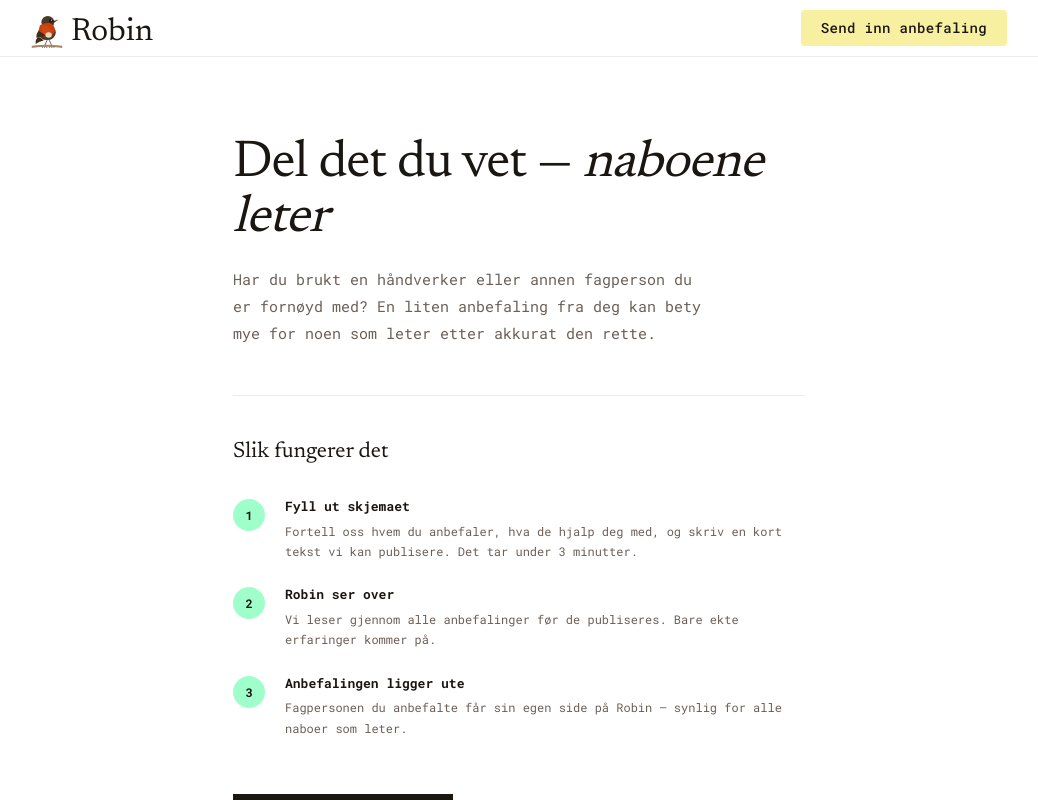
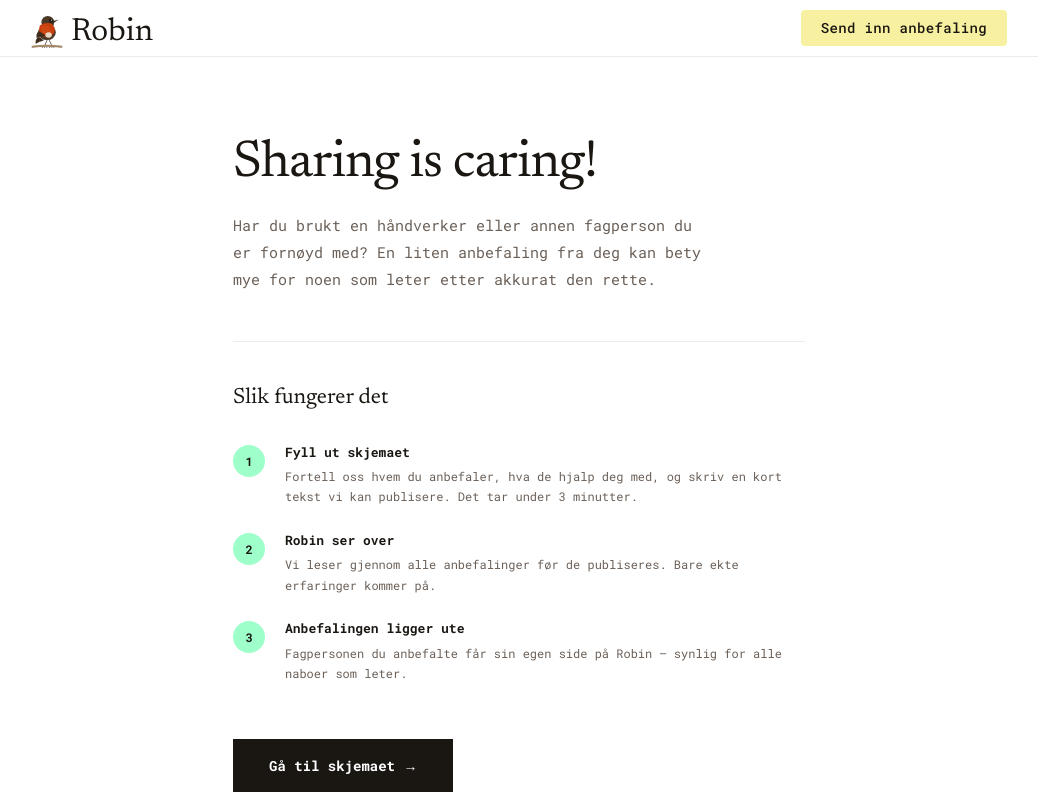
Before and after one commit to idameland/robin, a Next.js app: page /send-anbefaling in a window 1280 px wide. Shown: the top 800 px of the page, without its empty margins (121-1159 px from the left). Built offline with nearby package versions, Linux system fonts and the light colour scheme.

Commit message:
Endre tittel til 'Sharing is caring\!'

```diff
--- a/app/send-anbefaling/page.tsx
+++ b/app/send-anbefaling/page.tsx
@@ -36,8 +36,7 @@ export default function SendAnbefalingPage() {
             className="text-[40px] md:text-[52px] leading-[1.05] tracking-[-1px] font-normal text-petroleum mb-5"
             style={serif}
           >
-            Del det du vet —{" "}
-            <em>naboene leter</em>
+            Sharing is caring!
           </h1>
           <p className="text-[15px] text-petroleum-muted leading-[1.8] max-w-[480px]">
             Har du brukt en håndverker eller annen fagperson du er fornøyd med?
```
